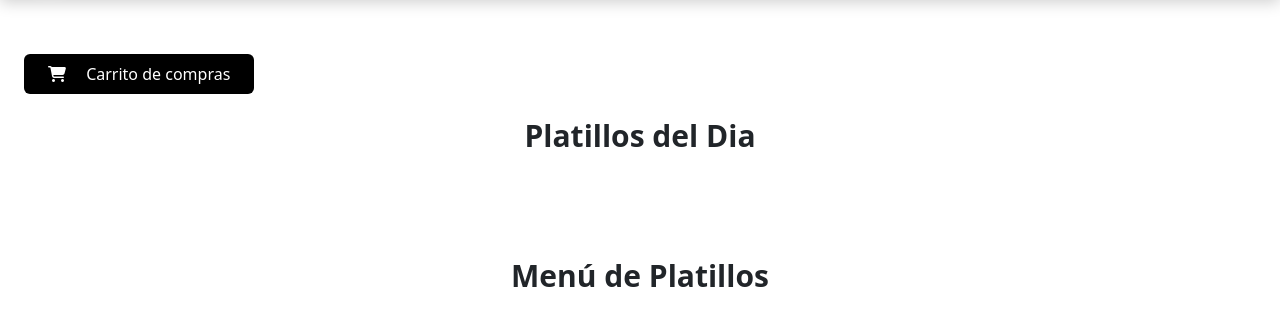
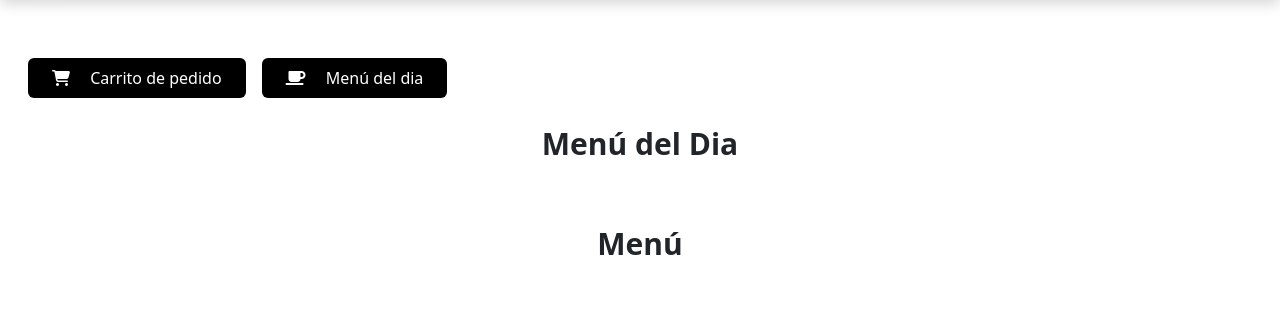
Before and after one commit to InfinityJaaR/App-Restaurant, a Django app: page /app/consultar_menu/ in a window 1280 px wide. Shown: the part 74-407 px from the top of the page. Run offline with Django 5.2, Linux system fonts and the light colour scheme; data that the repository does not hold is empty.

Commit message:
se cambiaron estilos en consultar menu y se creo menu dia. se implemento logica para manejar cupones

```diff
--- a/app/static/css/menu.css
+++ b/app/static/css/menu.css
@@ -1,19 +1,8 @@
-img.w-full.h-50.object-cover.mb-4 {
-    border-top-left-radius: 10px;
-    border-top-right-radius: 10px;
+.btn-black:hover{
+  background: #ffd700 !important;
+  color: #1a1a1a !important;
 }
 
- .swiper-wrapper {
-    width: 100%;
-    height: max-content !important;
-    padding-bottom: 64px !important;
-    -webkit-transition-timing-function: linear !important;
-    transition-timing-function: linear !important;
-    position: relative;
-  }
-  .swiper-pagination-bullet {
-    background: #0d0c2b;
-  }
-  .swiper-pagination-bullet-active {
-    background: #0d0c2b !important;
-  }
+.btn-red:hover{
+  background: rgb(202 34 34) !important;
+}
--- a/app/templates/Cliente/consultar_menu.html
+++ b/app/templates/Cliente/consultar_menu.html
@@ -5,7 +5,7 @@
     <title>Menu - Queiques</title>
     <link href="https://cdn.jsdelivr.net/npm/swiper@11/swiper-bundle.min.css"  rel="stylesheet"/>
     <script src="https://cdn.jsdelivr.net/npm/swiper@11/swiper-bundle.min.js"></script>
-    <link  href="{% static 'css/menu.css' %}" rel="stylesheet"></link>
+    <link href="{% static 'css/menu.css' %}" rel="stylesheet" >
 {% endblock %}
 {% block content %}
     {% if messages %}
@@ -16,73 +16,104 @@
     </div>
     {% endif %}
     <div class="container mx-auto p-6">
+        <div class="flex flex-row space-x-4 p-1 ">
             <div class="flex space-x-4 mt-4">
-            <a
-            href="{% url 'ver_carrito' %}"
-            class="bg-black text-white px-4 py-2 rounded mb-4"
-            >
-            <i class="fas fa-shopping-cart mr-4"></i> Carrito de compras</a
-            >
+                <a href="{% url 'ver_carrito' %}" class="bg-black text-white px-4 py-2 rounded mb-4 transition duration-100 btn-black" >
+                    <i class="fas fa-shopping-cart mr-4"></i> Carrito de pedido</a>
             </div>
-        <h1 class="text-3xl font-bold text-center mb-6">Platillos del Dia</h1>
+            <div class="flex space-x-4 mt-4">
+                <a href="{% url 'consultar_menu_dia' %}" class="bg-black text-white px-4 py-2 rounded mb-4 transition duration-100 btn-black" >
+                    <i class="fas fa-mug-saucer mr-4"></i> Menú del dia</a>
+            </div>
+        </div>
+        <h1 class="text-3xl font-bold text-center mb-6">Menú del Dia</h1>
         <div class="w-full relative">
             <div class="swiper centered-slide-carousel swiper-container relative">
                 <div class="swiper-wrapper">
                     {% for platillo in platillos_dia %}
                     <div class="swiper-slide">
-                        <div
-                        class="bg-white rounded-2xl h-96 flex flex-col justify-center items-center shadow-md rounded-lg overflow-hidden"
-                        >
+                        <div class="bg-white shadow-md rounded-lg overflow-hidden transform hover:-translate-y-2 hover:shadow-xl transition duration-300 ease-in-out">
                             <img
+                                class="w-full h-48 object-cover"
                                 src="{{ platillo.imagen.url }}"
                                 alt="{{ platillo.nombre }}"
-                        class="w-full h-50 object-cover mb-4"
                             />
-                        <h3 class="text-xl font-semibold">{{ platillo.nombre }}</h3>
-                        <p class="text-sm text-gray-600 text-center">
-                            {{ platillo.descripcion }}
-                        </p>
-                        <p class="text-lg font-semibold text-gray-900 mt-2">
-                            $ {{ platillo.precio }}
-                        </p>
-                        <p class="text-sm text-gray-500">
-                            Puntos: {{ platillo.precio_puntos }}
-                        </p>
+                            <div class="p-4">
+                                <h2 class="text-xl font-semibold text-gray-800">{{ platillo.nombre }}</h2>
+                                <p class="text-gray-600 text-sm mt-2">{{ platillo.descripcion }}</p>
+                                <p class="text-gray-800 font-bold mt-4">Precio: ${{ platillo.precio }}</p>
+                                <p class="text-gray-600">Puntos: {{ platillo.precio_puntos }}</p>
                                 <form
                                     action="{% url 'agregar_carrito' platillo.id_platillo %}"
                                     method="POST"
                                 >
                                     {% csrf_token %}
-                        <input type="number" name="cantidad" value="1" min="1" class="w-16 mr-2 border rounded px-2 py-1" required/>
-                        <button type="submit" class="bg-black text-white px-4 py-2 rounded hover:bg-blue-600" > <i class="fas fa-shopping-cart mr-4"></i> Agregar </button>
+                                    <div class="flex items-center space-x-4">
+                                        <input
+                                            type="number"
+                                            name="cantidad"
+                                            value="1"
+                                            min="1"
+                                            class="w-16 border rounded px-2 py-1 text-center"
+                                            required
+                                        />
+                                        <button
+                                            type="submit"
+                                            class="bg-black text-white px-4 py-2 rounded transition duration-100 btn-black"
+                                        >
+                                            <i class="fas fa-shopping-cart mr-2"></i>Agregar
+                                        </button>
+                                    </div>
                                 </form>
                             </div>
                         </div>
+                    </div>
                     {% endfor %}
+                </div>
             </div>
          <div class="swiper-pagination"></div>
         </div>
     </div>
 
-    <h1 class="text-3xl font-bold text-center mt-3 mb-6">Menú de Platillos</h1>
-    <div class="grid grid-cols-1 md:grid-cols-3 gap-6">
+    <h1 class="text-3xl font-bold text-center mt-3 mb-6">Menú</h1>
+    <div class="grid grid-cols-1 md:grid-cols-3 gap-6 p-4 mb-5">
         {% for platillo in platillos %}
-        <div class="bg-white shadow-md rounded-lg overflow-hidden">
-            <img class="w-full h-48 object-cover" src="{{ platillo.imagen.url }}" alt="{{ platillo.nombre }}"/>
+        <div class="bg-white shadow-md rounded-lg overflow-hidden transform hover:-translate-y-2 hover:shadow-xl transition duration-300 ease-in-out">
+            <img
+                class="w-full h-48 object-cover"
+                src="{{ platillo.imagen.url }}"
+                alt="{{ platillo.nombre }}"
+            />
             <div class="p-4">
-                <h2 class="text-xl font-semibold">{{ platillo.nombre }}</h2>
+                <h2 class="text-xl font-semibold text-gray-800">{{ platillo.nombre }}</h2>
                 <p class="text-gray-600 text-sm mt-2">{{ platillo.descripcion }}</p>
-                <p class="text-gray-800 font-bold mt-4">
-                    Precio: ${{ platillo.precio }}
-                </p>
+                <p class="text-gray-800 font-bold mt-4">Precio: ${{ platillo.precio }}</p>
                 <p class="text-gray-600">Puntos: {{ platillo.precio_puntos }}</p>
-                <form action="{% url 'agregar_carrito' platillo.id_platillo %}" method="POST">
+                <form
+                    action="{% url 'agregar_carrito' platillo.id_platillo %}"
+                    method="POST"
+                >
                     {% csrf_token %}
-                    <input type="number" name="cantidad" value="1" min="1" class="w-16 border rounded px-2 py-1  mr-4" required/>
-                    <button type="submit" class="bg-black text-white px-4 py-2 rounded hover:bg-blue-600 "><i class="fas fa-shopping-cart mr-4"></i> Agregar</button>
+                    <div class="flex items-center space-x-4">
+                        <input
+                            type="number"
+                            name="cantidad"
+                            value="1"
+                            min="1"
+                            class="w-16 border rounded px-2 py-1 text-center"
+                            required
+                        />
+                        <button
+                            type="submit"
+                            class="bg-black text-white px-4 py-2 rounded transition duration-100 btn-black"
+                        >
+                            <i class="fas fa-shopping-cart mr-2"></i>Agregar
+                        </button>
+                    </div>
                 </form>
             </div>
         </div>
+
         {% endfor %}
     </div>
 </div>
--- a/app/templates/Cliente/consultar_pedido.html
+++ b/app/templates/Cliente/consultar_pedido.html
@@ -4,6 +4,7 @@
 {% block head %}
 <title>Consultar Pedido - Queiques</title>
 <link rel="stylesheet" href="{% static 'css/perfil.css' %}">
+
 {% endblock %}
 
 {% block content %}
--- a/app/templates/home.html
+++ b/app/templates/home.html
@@ -42,7 +42,7 @@
                     <div class="card">
                         <i class="fas fa-clipboard-list"></i>
                         <h3>Menú del Día</h3>
-                        <a href="{% url 'consultar_menu' %}" class="card-button">Ver menú</a>
+                        <a href="{% url 'consultar_menu_dia' %}" class="card-button">Ver menú</a>
                     </div>
                 </div>
 
--- a/app/urls.py
+++ b/app/urls.py
@@ -25,6 +25,7 @@ urlpatterns = [
     path('crear_cupon/', crear_cupon, name='crear_cupon'),
     path('gestionar_regalias/', gestionar_regalias, name='gestionar_regalias'),
     path('consultar_menu/', consultar_menu, name='consultar_menu'),
+    path('consultar_menu_dia/', consultar_menu_dia, name='consultar_menu_dia'),
     path('carrito/', ver_carrito, name='ver_carrito'),
     path('agregar/<int:platillo_id>/    ', agregar_carrito, name='agregar_carrito'),
     path('realiza_pedido/', realizar_pedido, name='procesar_pago'),
--- a/app/views.py
+++ b/app/views.py
@@ -15,6 +15,7 @@ from datetime import timedelta
 from django.http import JsonResponse
 from django.shortcuts import get_object_or_404
 from django.core.exceptions import ValidationError
+from django.views.decorators.cache import never_cache
 
 # Create your views here.
 @login_required
@@ -433,12 +434,19 @@ def gestionar_regalias(request):
 def consultar_menu(request):
     platillos = Platillo.objects.all()
     platillos_dia = Platillo.objects.filter(platillo_dia=True)
-    print(platillos_dia)
     context = {
         'platillos': platillos,
         'platillos_dia': list(platillos_dia)
     }
     return render(request, 'Cliente/consultar_menu.html', context)
+
+@login_required
+def consultar_menu_dia(request):
+    platillos_dia = Platillo.objects.filter(platillo_dia=True)
+    context = {
+        'platillos_dia': platillos_dia
+    }
+    return render(request, 'Cliente/consultar_menu_dia.html', context)
 
 def obtener_carrito(request):
     """Obtiene el carrito del usuario si está autenticado o crea uno temporal para no autenticados."""
@@ -479,7 +487,7 @@ def agregar_carrito(request, platillo_id):
     item.actualizar_total()
 
     return redirect('ver_carrito')
-
+@never_cache
 def ver_carrito(request):
     """Mostrar los items en el carrito del usuario"""
     carrito = obtener_carrito(request)
@@ -565,6 +573,7 @@ def vaciar_carrito(request):
     carrito.items.all().delete()  # Eliminar todos los items del carrito
     return redirect('ver_carrito')
 
+@never_cache
 @login_required(login_url='/accounts/login/')
 def registro_pedido_cliente(request):
 
@@ -596,8 +605,10 @@ def registro_pedido_cliente(request):
             items = carrito.items.all()
 
             tipo_pago=request.POST.get('tipo_pago')
+            cuponAux=request.POST.get('cupon')
             total = 0
             total_puntos = 0
+            subtotal=0
             recompensa_puntos = 0  # Inicializamos la variable aquí
             carrito = obtener_carrito(request)
             items = carrito.items.all()
@@ -649,24 +660,91 @@ def registro_pedido_cliente(request):
                         total_orden=subtotal_orden,
                         valor_puntos=puntos_orden
                     )
-                    # Verificar si el usuario desea pagar con puntos
+
+                    subtotal = total
+                    if cuponAux!="":
+                        try:
+                            print(cuponAux)
+                            cupon = Cupon.objects.get(codigo=cuponAux)
+                            print(cupon)
+                            if cupon.disponibilidad and cupon.fecha_expiracion >= timezone.now().date():
+                                subtotal = total
+                                total = cupon.aplicar_descuento(total)
+                                cupon.disponibilidad = False
+                                cupon.save()
+                            else:
+                                total = sum(item.total for item in items)
+                                for item in items:
+                                    platillo = item.platillo
+                                    cantidad = item.cantidad
+                                    total_puntos += platillo.precio_puntos * cantidad
+                                render_button = True
+                                messages.error(request, "El cupón no es válido o ha caducado.")
+                                return render(request, 'Cliente/registro_pedido.html', {
+                                    'platillos': platillos,
+                                    'carrito_items': carrito.items.all(),
+                                    'total': total,
+                                    'usuario': datos_usuario,
+                                    'render_button':render_button,
+                                    'total_puntos':total_puntos,
+                                    })
+                        except Cupon.DoesNotExist as e:
+                            total = sum(item.total for item in items)
+                            for item in items:
+                                platillo = item.platillo
+                                cantidad = item.cantidad
+                                total_puntos += platillo.precio_puntos * cantidad
+                                render_button = True
+                                messages.error(request, "El cupón no existe.")
+                                return render(request, 'Cliente/registro_pedido.html', {
+                                    'platillos': platillos,
+                                    'carrito_items': carrito.items.all(),
+                                    'total': total,
+                                    'usuario': datos_usuario,
+                                    'render_button':render_button,
+                                    'total_puntos':total_puntos,
+                                    })
+
+                # Verificar si el usuario desea pagar con puntos
                 if tipo_pago == 'puntos':
-                    if request.user.puntos.puntos_acumulados >= total_puntos:
-                        pedido.total = 0
-                        pedido.total_puntos = total_puntos
-                        request.user.puntos.puntos_acumulados -= total_puntos
-                        request.user.puntos.save()
+                    puntos_usuario = request.user.puntos
+                    if puntos_usuario.son_validos():
+                        if puntos_usuario.puntos_acumulados >= total_puntos:
+                               pedido.total = 0
+                               pedido.total_puntos = total_puntos
+                               puntos_usuario.puntos_acumulados -= total_puntos
+                               puntos_usuario.save()
+                               pedido.total = total
+                               pedido.subtotal = total
+                               pedido.save()
+                               messages.success(request, 'Registro exitoso. Pedido ID: #'+ str(pedido.id_pedido))
+                               render_button=False
+                               form_render=False
+                               carrito = obtener_carrito(request)
+                               carrito.items.all().delete()
+                               return render (request,'Cliente/registro_pedido.html',{'render_button':render_button,'form_render':form_render})
+                        else:
+                            render_button = True
+                            messages.warning(request, 'No tienes suficientes puntos para realizar la compra')
+                            return render(request, 'Cliente/registro_pedido.html', {
+                                    'platillos': platillos,
+                                    'carrito_items': carrito.items.all(),
+                                    'total': total,
+                                    'usuario': datos_usuario,
+                                    'render_button': render_button,
+                                    'total_puntos': total_puntos,
+                                    })
                     else:
-                        render_button = True
-                        messages.warning(request, 'No tienes suficientes puntos para realizar la compra')
-                        return render(request, 'Cliente/registro_pedido.html', {
-                            'platillos': platillos,
-                            'carrito_items': carrito.items.all(),
-                            'total': total,
-                            'usuario': datos_usuario,
-                            'render_button':render_button,
-                            'total_puntos':total_puntos,
-                            })
+                         render_button = True
+                         messages.warning(request, 'Tus puntos han caducado o no están disponibles.')
+                         return render(request, 'Cliente/registro_pedido.html', {
+                              'platillos': platillos,
+                              'carrito_items': carrito.items.all(),
+                              'total': total,
+                              'usuario': datos_usuario,
+                              'render_button': render_button,
+                              'total_puntos': total_puntos,
+                              })
                 else:
                     if puntos_usuario:
                         puntos_usuario.puntos_acumulados += recompensa_puntos
@@ -678,7 +756,7 @@ def registro_pedido_cliente(request):
                         )
 
                     pedido.total = total  # Si paga en efectivo o con tarjeta, total es el total calculado
-                    pedido.subtotal = total
+                    pedido.subtotal = subtotal
                     pedido.save()
                     puntos_usuario.save()
 
```
Also changed, not shown: app/models.py (+12 -0 lines), app/templates/Cliente/consultar_menu_dia.html (added, +73 -0 lines), app/templates/Cliente/mostrar_carrito.html (+6 -6 lines), app/templates/Cliente/registro_pedido.html (+5 -5 lines). Lines whose indentation alone changed are shown as unchanged.
